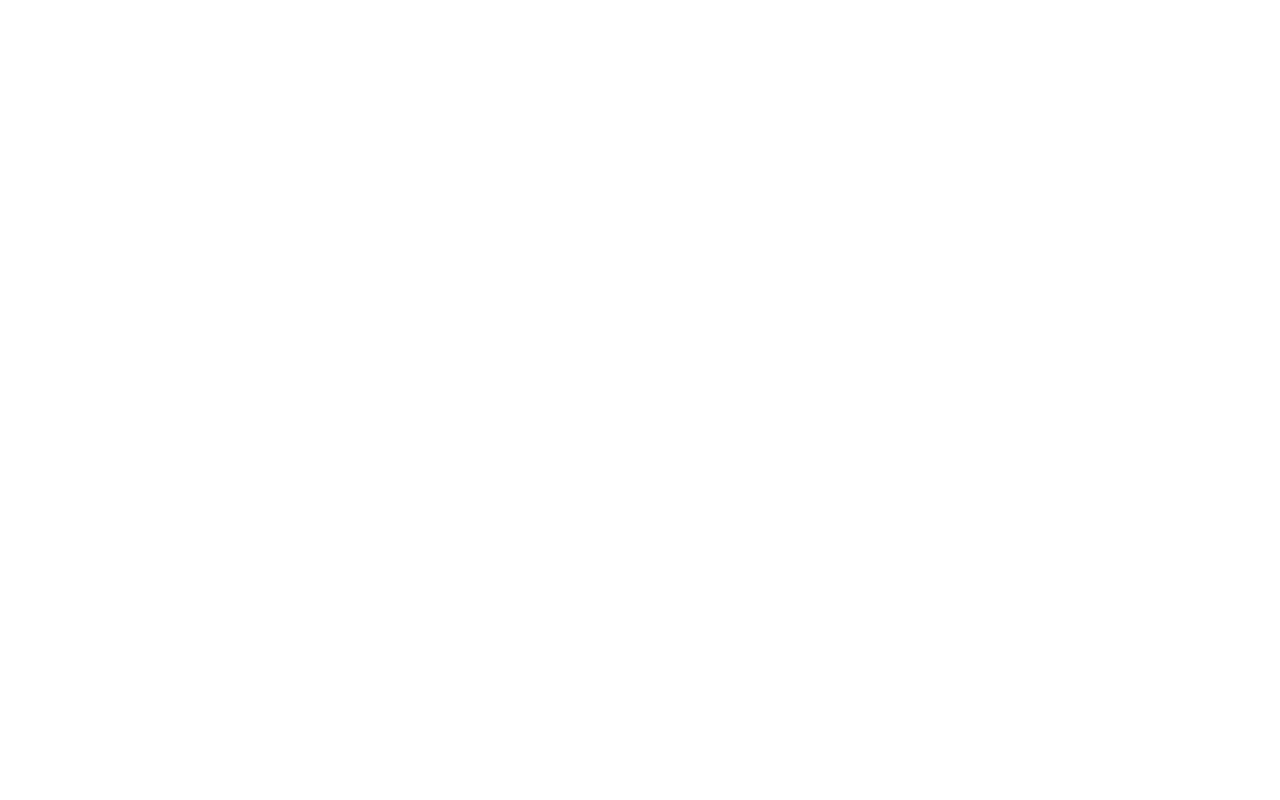
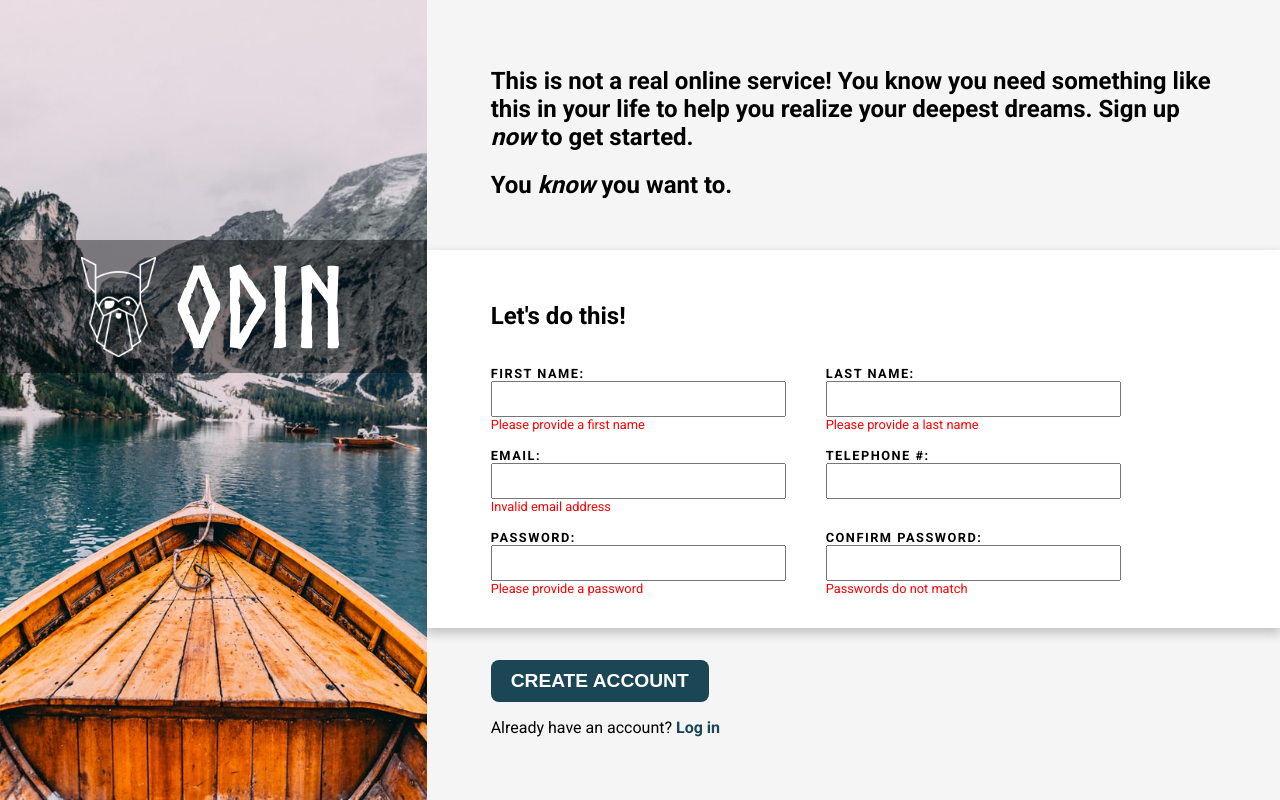
Before and after one commit to codydunegan/sign-up-form, a plain HTML site: page index.html in a window 1280 px wide. Drawn offline with Linux system fonts and the light colour scheme.

Commit message:
Add page layout & styling

```diff
--- a/index.html
+++ b/index.html
@@ -10,6 +10,64 @@
     <script src="./script.js" defer></script>
 </head>
 <body>
-
+    <aside id="sidebar">
+        <div id="overlay">
+            <img src="./images/odin-lined.png" alt="The Odin Project Logo">
+            <span id="logo">ODIN</span>
+        </div>
+    </aside>
+    <section id="content">
+        <header>
+            <h1>This is not a real online service! You know you need something like this in your life to help you realize your deepest dreams. Sign up <em>now</em> to get started.</h1>
+            <h2>You <em>know</em> you want to.</h2>
+        </header>
+        <main>
+            <form action="" method="" id="signupform">
+                <div class="row">
+                    <h2>Let's do this!</h2>
+                </div>
+                <div class="row">
+                    <div>
+                        <label for="firstname">First Name:</label>
+                        <input type="text" name="firstname" id="firstname" required>
+                        <span class="error" aria-live="polite">Please provide a first name</span>
+                    </div>
+                    <div>
+                        <label for="lastname">Last Name:</label>
+                        <input type="text" name="lastname" id="lastname" required>
+                        <span class="error" aria-live="polite">Please provide a last name</span>
+                    </div>
+                </div>
+                <div class="row">
+                    <div>
+                        <label for="email">Email:</label>
+                        <input type="email" name="email" id="email" required>
+                        <span class="error" aria-live="polite">Invalid email address</span>
+                    </div>
+                    <div>
+                        <label for="tel">Telephone #:</label>
+                        <input type="tel" name="tel" id="tel">
+                        <span class="error" aria-live="polite"></span>
+                    </div>
+                </div>
+                <div class="row">
+                    <div>
+                        <label for="password">Password:</label>
+                        <input type="password" name="password" id="password" required>
+                        <span class="error" aria-live="polite">Please provide a password</span>
+                    </div>
+                    <div>
+                        <label for="passwordconfirm">Confirm Password:</label>
+                        <input type="password" name="passwordconfirm" id="passwordconfirm" required>
+                        <span class="error" aria-live="polite">Passwords do not match</span>
+                    </div>
+                </div>
+            </form>
+        </main>
+        <footer>
+            <button id="createBtn">Create Account</button>
+            <p>Already have an account? <a href="#">Log in</a></p>
+        </footer>
+    </section>
 </body>
 </html>
--- a/styles.css
+++ b/styles.css
@@ -0,0 +1,121 @@
+@import url('https://fonts.googleapis.com/css2?family=Roboto:wght@400;700&display=swap');
+
+@font-face {
+    font-family: Norse-Bold;
+    src: url(Norse-Bold.otf);
+}
+
+body {
+  height: 100vh;
+  margin: 0;
+  font-family: Roboto, sans-serif;
+  display: flex;
+  background-color: #F5F5F5;
+}
+
+a {
+    text-decoration: none;
+    color: #1b4656;
+    font-weight: bolder;
+}
+
+#sidebar {
+    flex: 1;
+    background-image: url("./images/photo-1510525009512-ad7fc13eefab.jpeg");
+    background-position: center;
+    background-repeat: no-repeat;
+    background-size: cover;
+}
+
+#overlay {
+    display: flex;
+    justify-content: center;
+    align-items: center;
+    background-color: rgba(0, 0, 0, 0.4);
+    margin-top: 30vh;
+    padding: 10px;
+}
+
+#overlay img {
+    height: 100px;
+    margin-right: 20px;
+}
+
+#logo {
+    font-family: Norse-Bold;
+    font-size: 7rem;
+    color: white;
+}
+
+#content {
+    flex: 2;
+    display: flex;
+    flex-direction: column;
+    justify-content: center;
+}
+
+header {
+    padding: 32px 64px;
+}
+
+main {
+    padding: 32px 64px;
+    box-shadow: 0 5px 10px 1px rgb(0 0 0 / 20%);
+    background-color: white;
+}
+
+#signupform {
+    display: flex;
+    flex-direction: column;
+    gap: 16px;
+}
+
+#signupform label {
+    display: block;
+    text-transform: uppercase;
+    font-size: 0.8rem;
+    font-weight: bold;
+    letter-spacing: 1.5px;
+}
+
+input {
+    padding: 5px 10px;
+    width: 100%;
+    font-size: 1.2rem;
+}
+
+input:focus {
+    border: 3px solid #197eab;
+}
+
+.error {
+    display: block;
+    color: red;
+    font-size: 0.8rem;
+}
+
+.row {
+    display: flex;
+    flex-direction: row;
+    gap: 64px;
+}
+
+.row > div {
+
+}
+
+footer {
+    padding: 32px 64px;
+}
+
+#createBtn {
+    border: none;
+    background-color: #1b4656;
+    padding: 10px 20px;
+    color: white;
+    text-transform: uppercase;
+    font-weight: bolder;
+    font-size: 1.2rem;
+    border-radius: 8px;
+    cursor: pointer;
+}
```
Also changed, not shown: Norse-Bold.otf (added), images/odin-lined.png (added), images/photo-1510525009512-ad7fc13eefab.jpeg (added).
